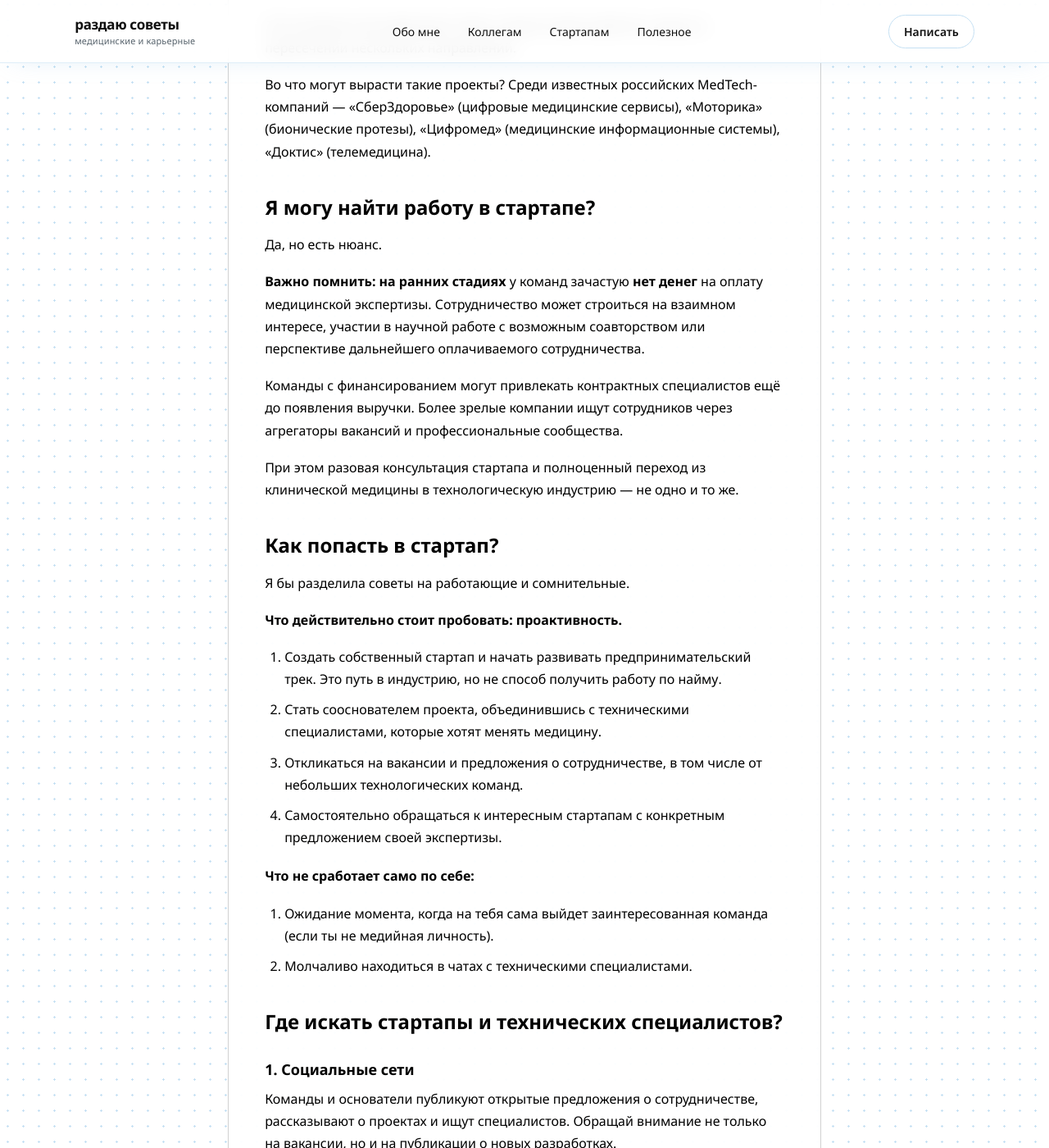
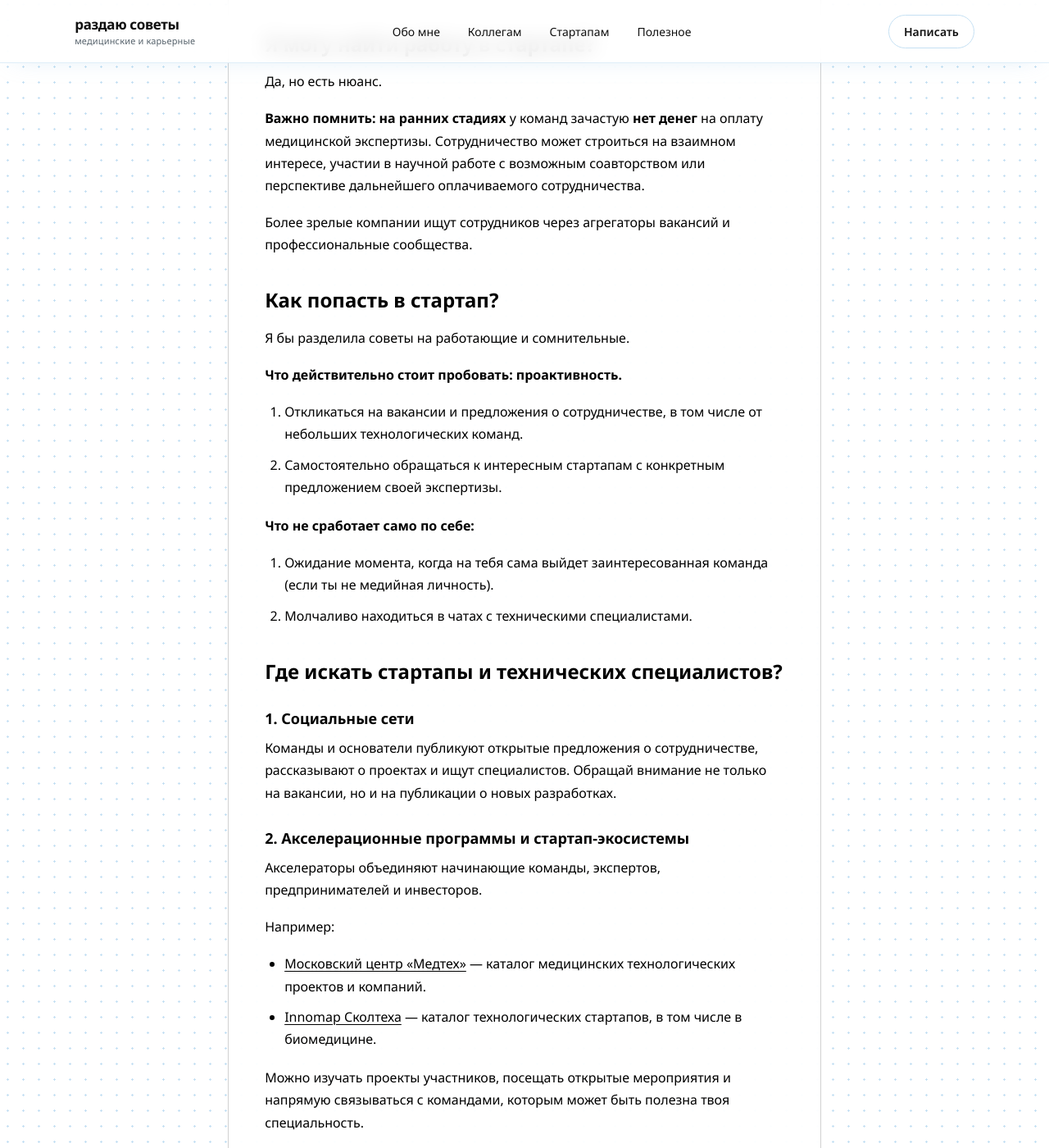
Before and after one commit to heynatash/heynatash, a Jekyll site: the page built from doctor-to-startup/index.md, in a window 1280 px wide and 1400 px high, scrolled down 1486 px. Shown: the whole window at 82% size. Built offline with Jekyll 4.4.1, drawn with Linux system fonts in a browser that asks for light colours; some of the changed text lies outside the part shown.

Commit message:
Distribute only original article fragments across five career pages

```diff
--- a/doctor-to-startup/index.md
+++ b/doctor-to-startup/index.md
@@ -21,16 +21,12 @@
 
 Для многих таких проектов нужны врачи.
 
-Если нейросеть говорит тебе, что твоя сильная сторона — работа с большим объёмом информации, глубокое погружение в контекст и критическое чтение научных статей, и этого достаточно для смены карьерного трека, — не верь.
-
-Этого недостаточно, чтобы полностью уйти из клинической медицины в технологическую индустрию. Команде важно понимать, какую конкретную задачу ты можешь решить.
-
 ## Что делают медицинские стартапы в России?
 {: #market-heading }
 
 Российский рынок медицинских технологий (MedTech) охватывает разные направления — от цифровых сервисов до медицинского оборудования и разработки лекарственных препаратов.
 
-{% include article-market-table.html %}
+{% include article-market-table.html segment="startups" %}
 
 Это условная классификация. Один стартап может работать сразу на пересечении нескольких направлений.
 
@@ -43,9 +39,7 @@
 
 **Важно помнить: на ранних стадиях** у команд зачастую **нет денег** на оплату медицинской экспертизы. Сотрудничество может строиться на взаимном интересе, участии в научной работе с возможным соавторством или перспективе дальнейшего оплачиваемого сотрудничества.
 
-Команды с финансированием могут привлекать контрактных специалистов ещё до появления выручки. Более зрелые компании ищут сотрудников через агрегаторы вакансий и профессиональные сообщества.
-
-При этом разовая консультация стартапа и полноценный переход из клинической медицины в технологическую индустрию — не одно и то же.
+Более зрелые компании ищут сотрудников через агрегаторы вакансий и профессиональные сообщества.
 
 ## Как попасть в стартап?
 {: #entry-heading }
@@ -54,10 +48,8 @@
 
 **Что действительно стоит пробовать: проактивность.**
 
-1. Создать собственный стартап и начать развивать предпринимательский трек. Это путь в индустрию, но не способ получить работу по найму.
-2. Стать сооснователем проекта, объединившись с техническими специалистами, которые хотят менять медицину.
-3. Откликаться на вакансии и предложения о сотрудничестве, в том числе от небольших технологических команд.
-4. Самостоятельно обращаться к интересным стартапам с конкретным предложением своей экспертизы.
+1. Откликаться на вакансии и предложения о сотрудничестве, в том числе от небольших технологических команд.
+2. Самостоятельно обращаться к интересным стартапам с конкретным предложением своей экспертизы.
 
 **Что не сработает само по себе:**
 
@@ -92,8 +84,6 @@
 
 Более зрелые команды имеют собственные сайты и публикуют вакансии на [hh.ru](https://hh.ru/) и других площадках.
 
-Не ограничивай поиск словом «врач». Обращай внимание на позиции медицинского советника, клинического эксперта, консультанта по медицинским технологиям и специалиста по медицинским продуктам. Требования к компетенциям у этих ролей будут различаться.
-
 ### 5. Профильные конференции
 
 Медицинские и технологические конференции — ещё один способ найти интересные проекты.
```
Also changed, not shown: other parts of doctor-to-startup/index.md (+1 -1 lines).
